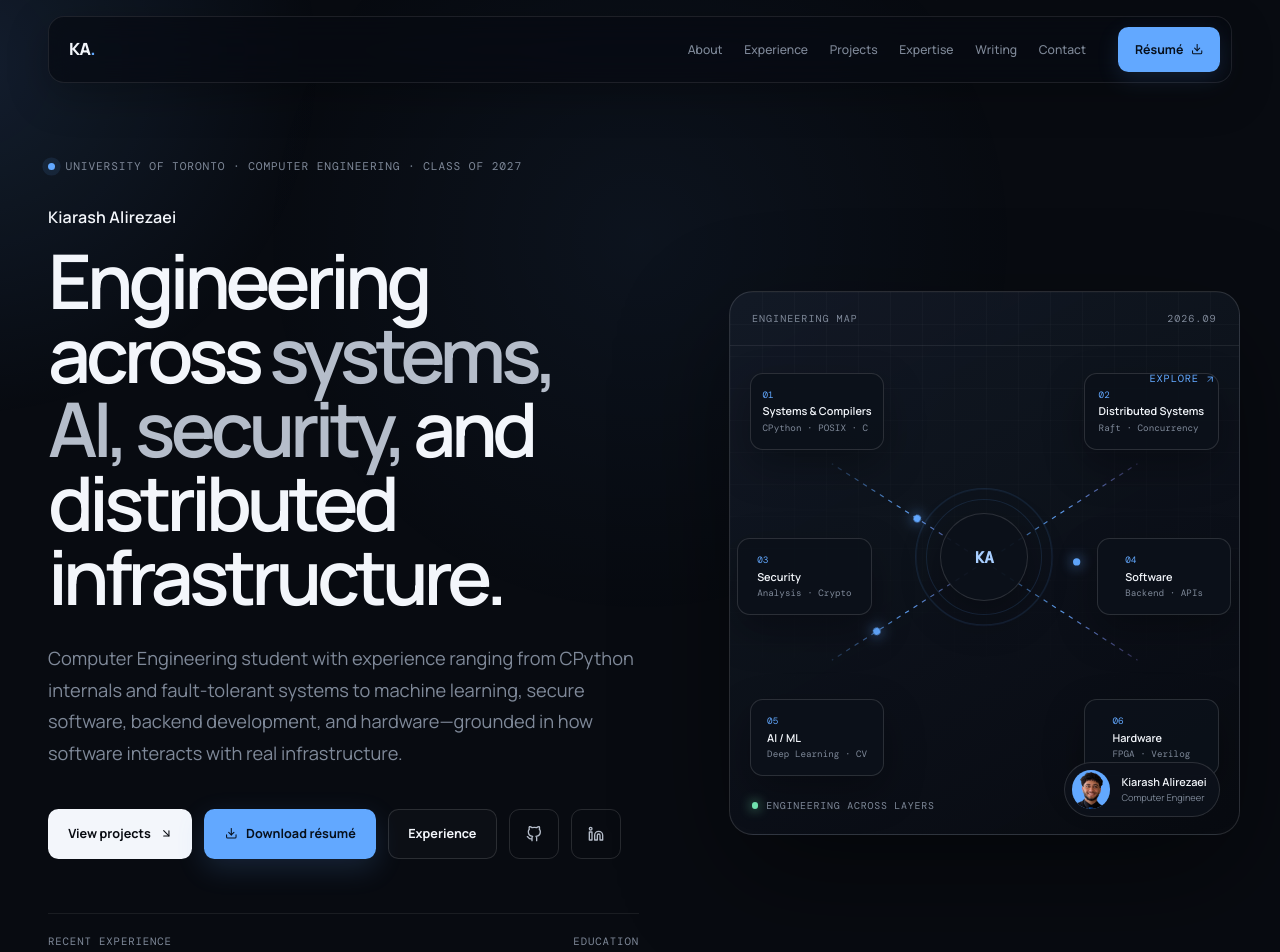
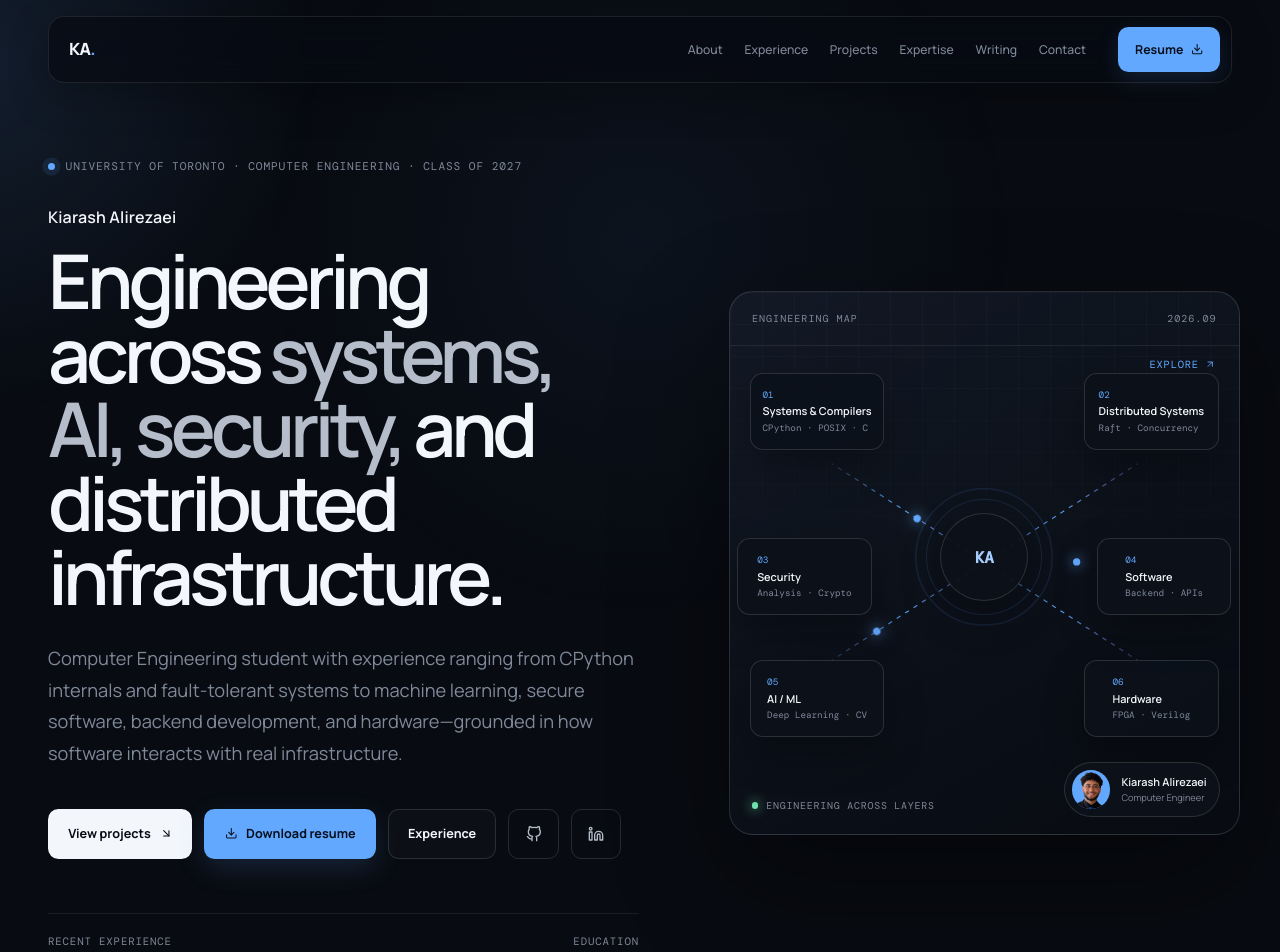
Before and after one commit to kiarashgb11/Personal_portfolio, a React (Create React App) app: page / in a window 1280 px wide. Shown: the top 952 px of the page. Built offline with nearby package versions, Linux system fonts and the light colour scheme; a web font is replaced by a local one.

Commit message:
Some minor adjustments

```diff
--- a/src/components/footer/Footer.jsx
+++ b/src/components/footer/Footer.jsx
@@ -8,7 +8,7 @@ const Footer = () => (
     <div className="container footer__inner">
       <div><a className="footer__brand" href="#home">KA<span>.</span></a><p>Computer Engineer working across systems, AI, distributed infrastructure, security, software, and hardware.</p></div>
       <div className="footer__nav"><span>Navigate</span><a href="#experience">Experience</a><a href="#projects">Projects</a><a href="#expertise">Expertise</a><a href="#writing">Writing</a></div>
-      <div className="footer__nav"><span>Connect</span><a href="https://github.com/kiarashgb11" target="_blank" rel="noreferrer">GitHub <FiGithub /></a><a href="https://www.linkedin.com/in/kiarashalirezaei/" target="_blank" rel="noreferrer">LinkedIn <FiLinkedin /></a><a href={CV} download>Résumé</a></div>
+      <div className="footer__nav"><span>Connect</span><a href="https://github.com/kiarashgb11" target="_blank" rel="noreferrer">GitHub <FiGithub /></a><a href="https://www.linkedin.com/in/kiarashalirezaei/" target="_blank" rel="noreferrer">LinkedIn <FiLinkedin /></a><a href={CV} download>Resume</a></div>
       <a className="footer__top" href="#home" aria-label="Back to top"><FiArrowUp /></a>
     </div>
     <div className="container footer__bottom"><span>© {new Date().getFullYear()} Kiarash Alirezaei</span><span>Designed &amp; built with intention.</span></div>
--- a/src/components/header/Header.jsx
+++ b/src/components/header/Header.jsx
@@ -50,7 +50,7 @@ const Header = () => {
           </p>
           <div className="hero__actions">
             <a className="button button--primary" href="#projects">View projects <FiArrowDownRight /></a>
-            <a className="button button--accent" href={CV} download><FiDownload /> Download résumé</a>
+            <a className="button button--accent" href={CV} download><FiDownload /> Download resume</a>
             <a className="button button--secondary" href="#experience">Experience</a>
             <a className="icon-button" href="https://github.com/kiarashgb11" target="_blank" rel="noreferrer" aria-label="GitHub profile"><FiGithub /></a>
             <a className="icon-button" href="https://www.linkedin.com/in/kiarashalirezaei/" target="_blank" rel="noreferrer" aria-label="LinkedIn profile"><FiLinkedin /></a>
--- a/src/components/header/header.css
+++ b/src/components/header/header.css
@@ -34,8 +34,8 @@
 .node-distributed { right: 4%; top: 5%; }
 .node-security { left: 1.5%; top: 39%; }
 .node-software { right: 1.5%; top: 39%; }
-.node-ai { left: 4%; bottom: 12%; }
-.node-hardware { right: 4%; bottom: 12%; }
+.node-ai { left: 4%; bottom: 20%; }
+.node-hardware { right: 4%; bottom: 20%; }
 .map-core { left: 50%; top: 43%; width: 5.5rem; height: 5.5rem; transform: translate(-50%,-50%); border-radius: 50%; color: var(--color-accent-soft); }
 .map-core strong { font: 600 1rem var(--font-mono); z-index: 2; }
 .core-ring { position: absolute; inset: -.75rem; border: 1px solid rgba(98,168,255,.24); border-radius: 50%; animation: pulse-ring 3s ease-in-out infinite; }
@@ -48,6 +48,6 @@
 .portrait-chip div { display: grid; }
 .portrait-chip strong { font-size: .68rem; font-weight: 600; }
 .portrait-chip span { color: var(--color-muted); font-size: .58rem; }
-.visual-link { position: absolute; right: 1.5rem; top: 5rem; display: flex; align-items: center; gap: .35rem; font: .65rem var(--font-mono); text-transform: uppercase; letter-spacing: .08em; }
+.visual-link { position: absolute; right: 1.5rem; top: 4.1rem; display: flex; align-items: center; gap: .35rem; font: .65rem var(--font-mono); text-transform: uppercase; letter-spacing: .08em; }
 @media (max-width:1100px) { .hero__container { grid-template-columns: 1fr; } .hero__content { max-width: 53rem; } .hero h1 { max-width: 12ch; } .hero__visual { width: min(100%,44rem); min-height: 37rem; } }
 @media (max-width:640px) { .hero { padding: 8.5rem 0 3.5rem; } .hero__eyebrow { align-items: flex-start; line-height: 1.5; } .hero h1 { max-width: 100%; font-size: clamp(2.65rem,11.5vw,3.8rem); overflow-wrap: anywhere; } .hero__actions .button { flex: 1 1 calc(50% - .75rem); } .hero__meta { align-items: flex-start; flex-direction: column; margin-top: 2.5rem; } .hero__meta > div:last-child { text-align: left; } .hero__visual { min-height: 31rem; } .map-node { width: 6.5rem; height: 4.2rem; padding: .5rem .55rem; } .map-node strong { font-size: .57rem; }.map-node small { font-size: .48rem; }.portrait-chip div,.visual-link { display: none; } }
--- a/src/components/nav/Nav.jsx
+++ b/src/components/nav/Nav.jsx
@@ -36,7 +36,7 @@ const Nav = () => {
             return <a key={item.href} href={item.href} className={isActive ? 'active' : ''} onClick={() => setMenuOpen(false)}>{item.label}</a>
           })}
         </div>
-        <a className="nav__contact" href={CV} download>Résumé <FiDownload /></a>
+        <a className="nav__contact" href={CV} download>Resume <FiDownload /></a>
         <button className="nav__toggle" type="button" aria-expanded={menuOpen} aria-label={menuOpen ? 'Close navigation menu' : 'Open navigation menu'} onClick={() => setMenuOpen((open) => !open)}>{menuOpen ? <FiX /> : <FiMenu />}</button>
       </div>
     </nav>
```
